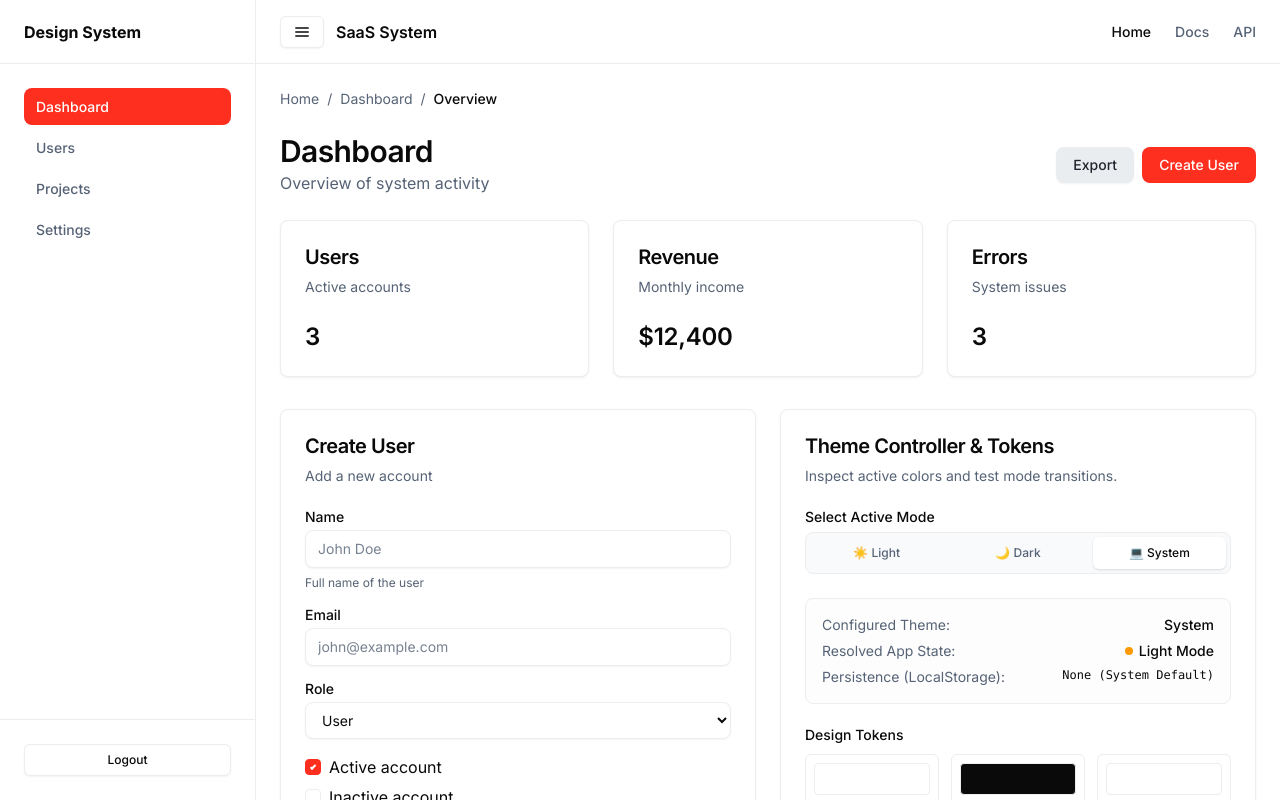
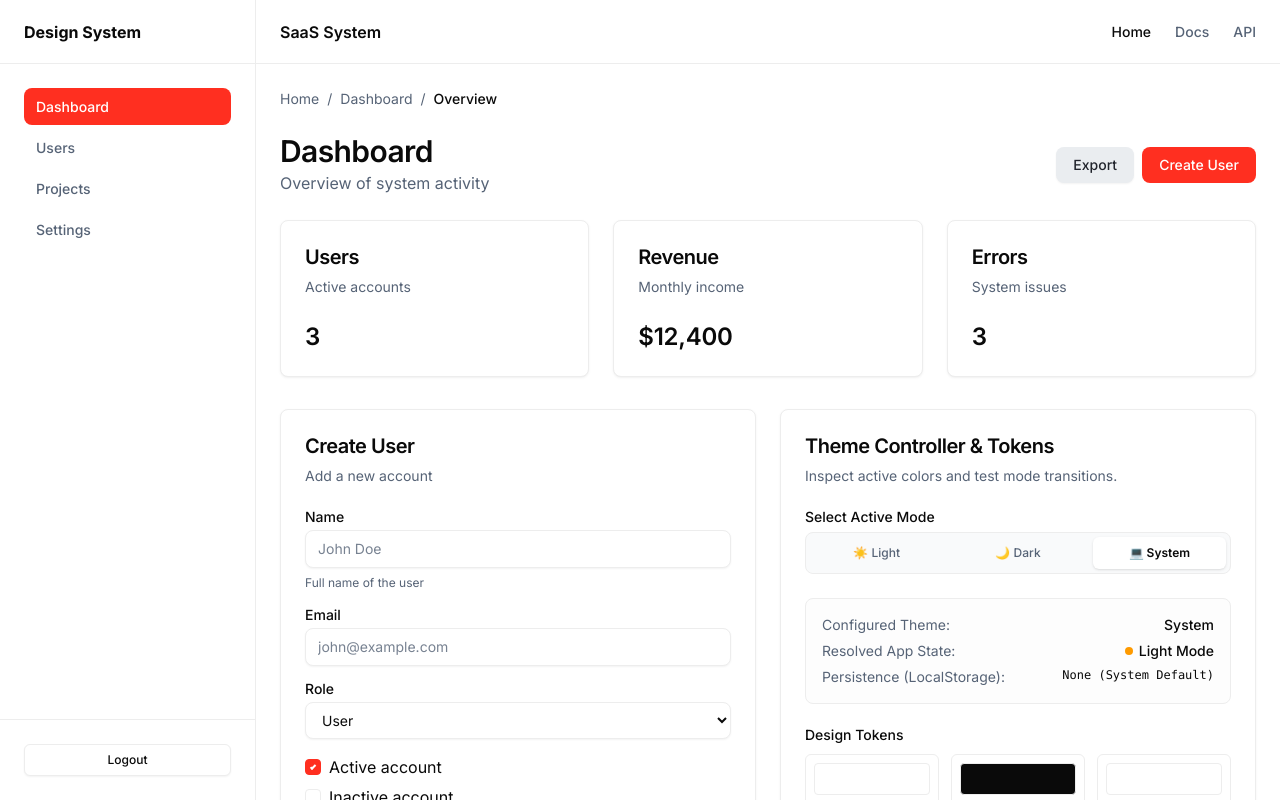
Before and after one commit to AD-Technology-Inc/design-system, a Vue app: page / in a window 1280 px wide. Built offline with nearby package versions, Linux system fonts and the light colour scheme.

Commit message:
refactor: move layout and component CSS imports into the components cascade layer

```diff
--- a/src/css/index.css
+++ b/src/css/index.css
@@ -3,19 +3,19 @@
 @import "./theme/typography.css";
 
 /* Layout elements */
-@import "./layouts/app-shell.css";
-@import "./layouts/sidebar-layout.css";
-@import "./layouts/split-layout.css";
+@import "./layouts/app-shell.css" layer(components);
+@import "./layouts/sidebar-layout.css" layer(components);
+@import "./layouts/split-layout.css" layer(components);
 
 /* Reusable components */
-@import "./components/button.css";
-@import "./components/card.css";
-@import "./components/form.css";
-@import "./components/table.css";
-@import "./components/dialog.css";
-@import "./components/navbar.css";
-@import "./components/sidebar.css";
-@import "./components/breadcrumb.css";
-@import "./components/empty-state.css";
-@import "./components/badge.css";
-@import "./components/alert.css";
+@import "./components/button.css" layer(components);
+@import "./components/card.css" layer(components);
+@import "./components/form.css" layer(components);
+@import "./components/table.css" layer(components);
+@import "./components/dialog.css" layer(components);
+@import "./components/navbar.css" layer(components);
+@import "./components/sidebar.css" layer(components);
+@import "./components/breadcrumb.css" layer(components);
+@import "./components/empty-state.css" layer(components);
+@import "./components/badge.css" layer(components);
+@import "./components/alert.css" layer(components);
```
